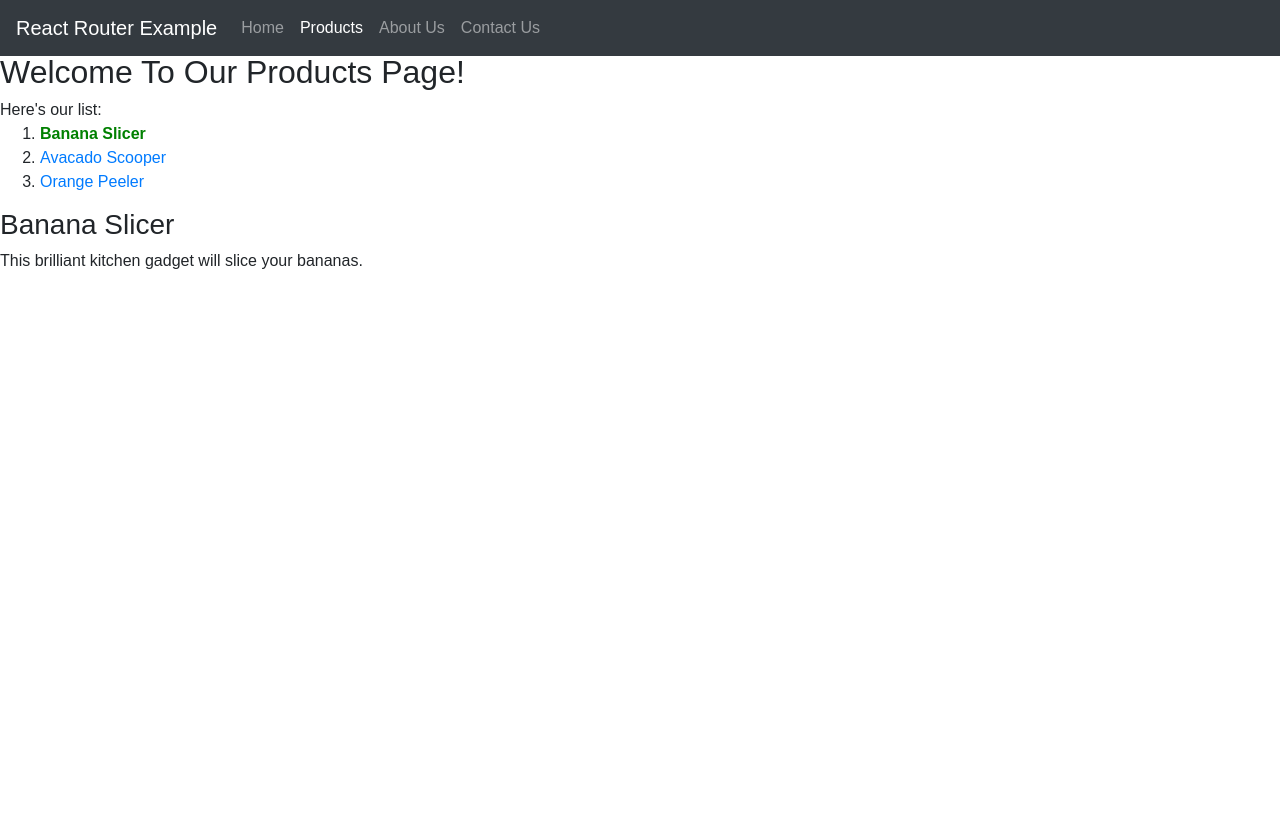
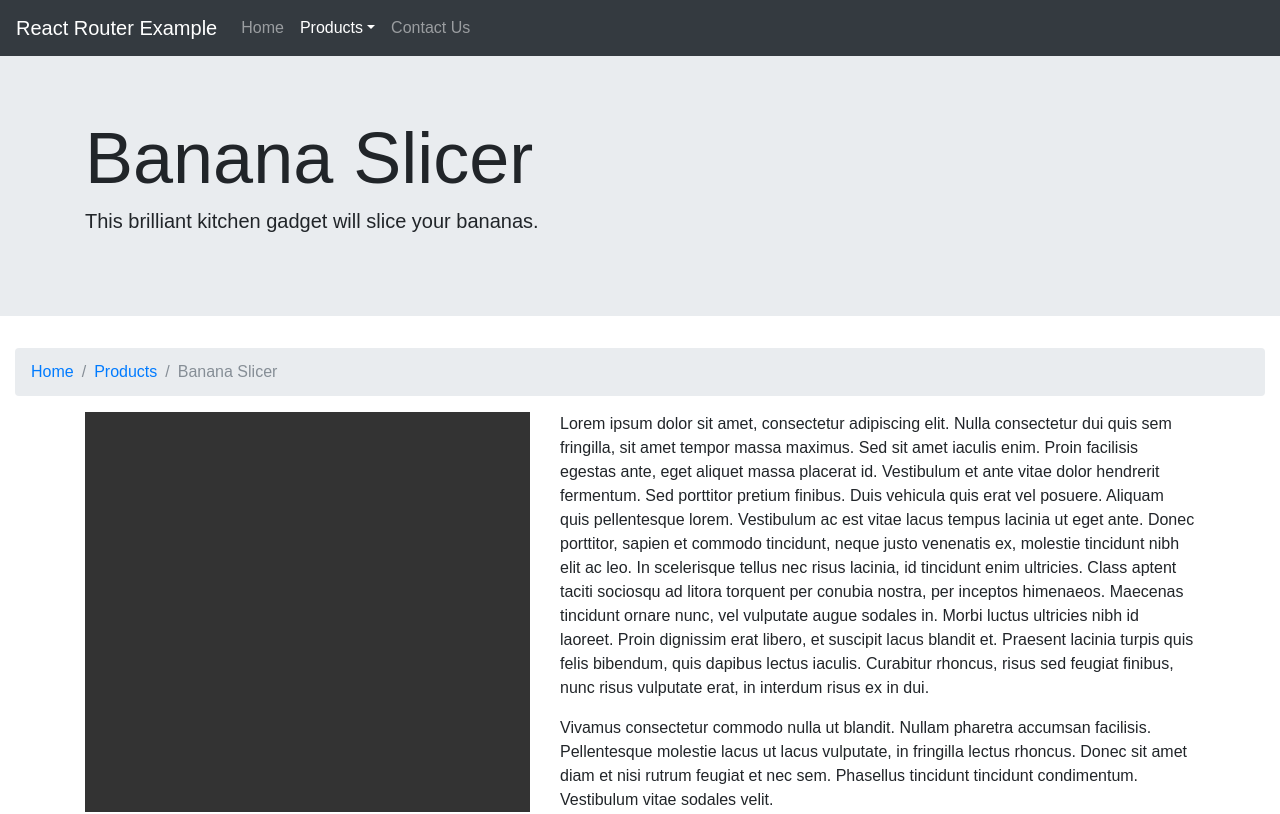
Before and after one commit to SpaceFozzy/react-router-example, a React (Create React App) app: page /products/1 in a window 1280 px wide. Shown: the top 814 px of the page. Built offline with nearby package versions, Linux system fonts and the light colour scheme.

Commit message:
Refactor products display

```diff
--- a/src/App.js
+++ b/src/App.js
@@ -7,6 +7,7 @@ import HomeComponent from './home/home.component';
 import AboutComponent from './about/about.component';
 import ContactComponent from './contact/contact.component';
 import ProductsComponent from './products/products.component';
+import ProductDetailsComponent from './products/product-details.component'
 import './App.css';
 
 class App extends Component {
@@ -17,9 +18,9 @@ class App extends Component {
           <TopNavbar id="top-navbar"/>
             <Switch>
               <Route path="/" exact component={HomeComponent} />
-              <Route path="/about" component={AboutComponent} />
               <Route path="/contact" component={ContactComponent} />
-              <Route path="/products/:id?" component={ProductsComponent} />
+              <Route path="/products" exact component={ProductsComponent} />
+              <Route path="/products/:id?" component={ProductDetailsComponent} />
             </Switch>
         </div>
       </Router>
--- a/src/about/about.component.js
+++ /dev/null
@@ -1,13 +0,0 @@
-import React, { Component } from 'react';
-
-class AboutComponent extends Component {
-    render() {
-        return (
-            <div>
-                This is the about page.
-            </div>
-        );
-    }
-}
-
-export default AboutComponent;
--- a/src/home/home.component.js
+++ b/src/home/home.component.js
@@ -10,14 +10,14 @@ class HomeComponent extends Component {
                         <h1 className="display-3">A React Router Example</h1>
                         <p className="lead">
                             This is an example of a website leveraging React Router Version 4!.
-                    </p>
+                        </p>
                         <a className="btn btn-primary btn-lg"
                             href="https://github.com/SpaceFozzy/react-router-example/blob/master/README.md"
                             role="button"
                             target="_blank"
                         >
                             View Repository Readme
-                    </a>
+                        </a>
                     </div>
                 </section>
                 <section className="container">
--- a/src/nav/top-navbar.component.js
+++ b/src/nav/top-navbar.component.js
@@ -3,6 +3,8 @@ import { NavLink } from 'react-router-dom';
 
 import NavBrand from './nav-brand.component';
 import MobileNavToggler from './nav-toggler.component';
+
+import products from '../products/product-list.data';
 
 class TopNavbar extends Component {
     render() {
@@ -20,14 +22,20 @@ class TopNavbar extends Component {
                             </NavLink>
                         </li>
                         <li className="nav-item">
-                            <NavLink className="nav-link" to="/products" activeClass="active">
+
+                        </li>
+                        <li className="nav-item dropdown">
+                            <NavLink to="/products" onClick={e => e.preventDefault()} className="nav-link dropdown-toggle" data-toggle="dropdown" aria-haspopup="true" aria-expanded="false">
                             Products
                             </NavLink>
-                        </li>
-                        <li className="nav-item">
-                            <NavLink className="nav-link" to="/about" activeClass="active">
-                            About Us
-                            </NavLink>
+                            <div className="dropdown-menu" aria-labelledby="navbarDropdownMenuLink">
+                            <NavLink className="dropdown-item" to="/products" exact>Browse</NavLink>
+                            <hr />
+                            {products.map(product => (
+                                <NavLink key={product.id} className="dropdown-item" to={`/products/${product.id}`}>{product.title}</NavLink>
+                                ))
+                            }
+                            </div>
                         </li>
                         <li className="nav-item">
                             <NavLink className="nav-link" to="/contact" activeClass="active">
--- a/src/products/product-details.component.js
+++ b/src/products/product-details.component.js
@@ -1,5 +1,6 @@
 import React, { Component } from 'react';
 import products from './product-list.data';
+import { NavLink } from 'react-router-dom';
 
 class ProductDetails extends Component {
     constructor(props) {
@@ -10,11 +11,11 @@ class ProductDetails extends Component {
     }
 
     componentDidMount() {
-        this.updateProduct(this.props.id);
+        this.updateProduct(this.props.match.params.id);
     }
 
     componentWillReceiveProps(nextProps) {
-       this.updateProduct(nextProps.id);
+       this.updateProduct(nextProps.match.params.id);
     }
 
     updateProduct(id) {
@@ -27,10 +28,55 @@ class ProductDetails extends Component {
     render() {
         return (
             <div>
-                <h3>
-                    {this.state.product && this.state.product.title}
-                </h3>
-                {this.state.product && this.state.product.description}
+                <section className="jumbotron jumbotron-fluid">
+                    <div className="container">
+                        <h2 className="display-3">{this.state.product && this.state.product.title}</h2>
+                        <p className="lead">
+                            {this.state.product && this.state.product.description}
+                        </p>
+                    </div>
+                </section>
+                <section className="container-fluid">
+                    <ol className="breadcrumb">
+                        <li className="breadcrumb-item">
+                            <NavLink to="/" exact activeClass="active">
+                                Home
+                            </NavLink>
+                        </li>
+                        <li className="breadcrumb-item">
+                            <NavLink to="/products" exact activeClass="active">
+                                Products
+                            </NavLink>
+                        </li>
+                        <li className="breadcrumb-item active">
+                            {this.state.product && this.state.product.title}
+                        </li>
+                    </ol>
+                </section>
+                <section className="container">
+                    <div className="row">
+                        <div className="col-sm-5">
+                            <div style={{width:'100%', height: '400px', backgroundColor: '#333', float: 'left', marginRight: '20px', marginBottom: '20px'}}></div>
+
+                                <strong>
+                                    <h3>$199.00 <small className="text-muted">each</small></h3>
+                                </strong>
+                                <em>11 left in stock</em>
+
+                        </div>
+                        <div className="col-sm-7">
+                            <p>
+                                Lorem ipsum dolor sit amet, consectetur adipiscing elit. Nulla consectetur dui quis sem fringilla, sit amet tempor massa maximus. Sed sit amet iaculis enim. Proin facilisis egestas ante, eget aliquet massa placerat id. Vestibulum et ante vitae dolor hendrerit fermentum. Sed porttitor pretium finibus. Duis vehicula quis erat vel posuere. Aliquam quis pellentesque lorem. Vestibulum ac est vitae lacus tempus lacinia ut eget ante. Donec porttitor, sapien et commodo tincidunt, neque justo venenatis ex, molestie tincidunt nibh elit ac leo. In scelerisque tellus nec risus lacinia, id tincidunt enim ultricies. Class aptent taciti sociosqu ad litora torquent per conubia nostra, per inceptos himenaeos. Maecenas tincidunt ornare nunc, vel vulputate augue sodales in. Morbi luctus ultricies nibh id laoreet. Proin dignissim erat libero, et suscipit lacus blandit et. Praesent lacinia turpis quis felis bibendum, quis dapibus lectus iaculis. Curabitur rhoncus, risus sed feugiat finibus, nunc risus vulputate erat, in interdum risus ex in dui.
+                            </p>
+                            <p>
+                                Vivamus consectetur commodo nulla ut blandit. Nullam pharetra accumsan facilisis. Pellentesque molestie lacus ut lacus vulputate, in fringilla lectus rhoncus. Donec sit amet diam et nisi rutrum feugiat et nec sem. Phasellus tincidunt tincidunt condimentum. Vestibulum vitae sodales velit.
+                            </p>
+                            <p>
+                                Maecenas ultrices est est, vel egestas ante placerat a. Donec a mattis erat. Fusce ac ligula vulputate libero suscipit varius nec at odio. Duis pellentesque felis sit amet nunc mattis, sit amet tempor est iaculis. Integer sollicitudin ut erat sit amet efficitur. Maecenas id viverra lectus. Duis mollis, mi ut porttitor lobortis, dolor tortor fringilla risus, sed viverra odio dolor sit amet urna. Nam accumsan id mi non porttitor.
+                            </p>
+                        </div>
+                    </div>
+                </section>
             </div>
         );
     }
--- a/src/products/products.component.js
+++ b/src/products/products.component.js
@@ -8,20 +8,34 @@ class ProductsComponent extends Component {
     render() {
         return (
             <div>
-                <h2>Welcome To Our Products Page!</h2>
-                Here's our list:
-                <ol>
+                <section className="jumbotron jumbotron-fluid">
+                    <div className="container">
+                        <h1 className="display-3">Welcome To Our Products page!</h1>
+                        <p className="lead">
+                            Select a product to view its details.
+                        </p>
+                    </div>
+                </section>
+                <section className="container">
+                    <div className="row">
                     {products && products.map(product =>
-                        <li key={product.id}>
-                            <NavLink to={`/products/${product.id}`}
-                                activeStyle={{ fontWeight: 'bold', color: 'green' }}
-                            >
-                                {product.title}
-                            </NavLink>
-                        </li>
+                        <div className="col-md-4">
+                            <div className="card" key={product.id}>
+                                <div style={{width:'100%', height: '200px', backgroundColor: '#333'}}></div>
+                                <div className="card-body">
+                                    <h4 className="card-title">{product.title}</h4>
+                                    <p className="card-text">
+                                        Some quick example text to build on the card title and make up the bulk of the card's content.
+                                    </p>
+                                    <NavLink to={`/products/${product.id}`} activeStyle={{ fontWeight: 'bold', color: 'green' }}>
+                                        Details
+                                    </NavLink>
+                                </div>
+                            </div>
+                        </div>
                     )}
-                </ol>
-                <ProductDetails id={this.props.match.params.id} />
+                    </div>
+                </section>
             </div>
         );
     }
```
